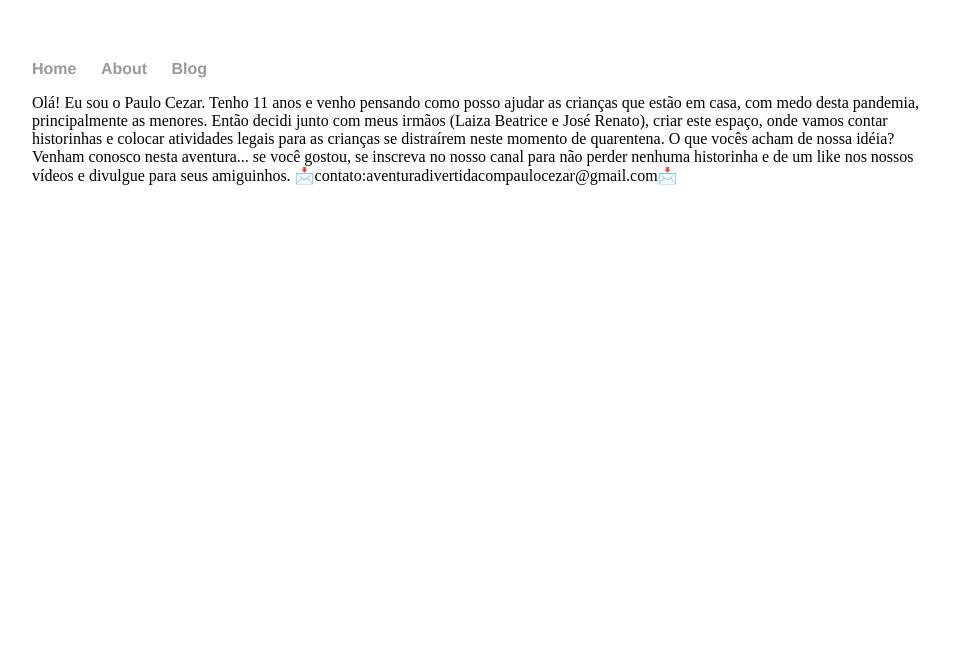
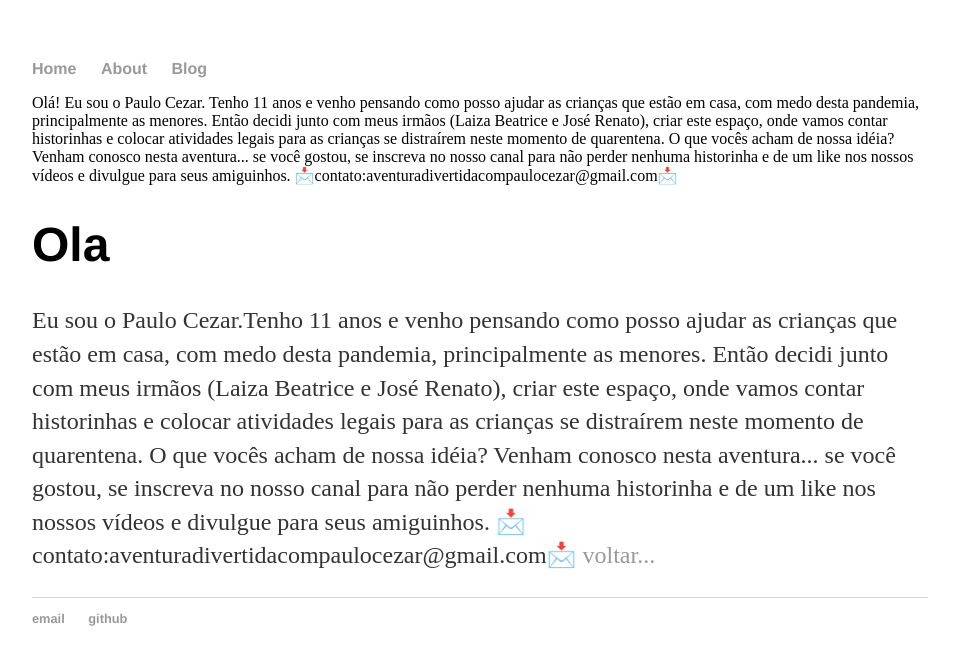
Before and after one commit to paulocezarnbr439/paulocezarnbr439.github.com, a Jekyll site: the page built from about.html, in a window 1280 px wide. Shown: the top 665 px of the page, without its empty margins (160-1119 px from the left). Built offline with Jekyll 4.4.1, drawn with Linux system fonts in a browser that asks for light colours.

Commit message:
Update about.html

```diff
--- a/_layouts/about.html
+++ b/_layouts/about.html
@@ -20,3 +20,14 @@
 Olá! Eu sou o Paulo Cezar.  Tenho  11 anos e venho pensando como posso ajudar as crianças que estão em casa, com medo desta pandemia, principalmente as menores. Então decidi junto com meus irmãos (Laiza Beatrice e José Renato), criar este espaço, onde vamos contar historinhas  e colocar atividades legais para as crianças se distraírem neste momento de quarentena. O que vocês acham de nossa idéia? Venham conosco nesta aventura... se você gostou, se inscreva no nosso canal para não perder nenhuma historinha e de um like nos nossos vídeos e divulgue para seus amiguinhos.  📩contato:aventuradivertidacompaulocezar@gmail.com📩
     </body>
 </html>
+	{{ content }}
+
+			</div><!-- /.container -->
+			<footer>
+	    		<ul>
+	        		<li><a href="mailto:aventuradivertidacompaulocezar@gmail.com">email</a></li>
+	        		<li><a href="https://github.com/paulocezarnbr439">github</a></li>
+				</ul>
+			</footer>
+		</body>
+	</html>
```
